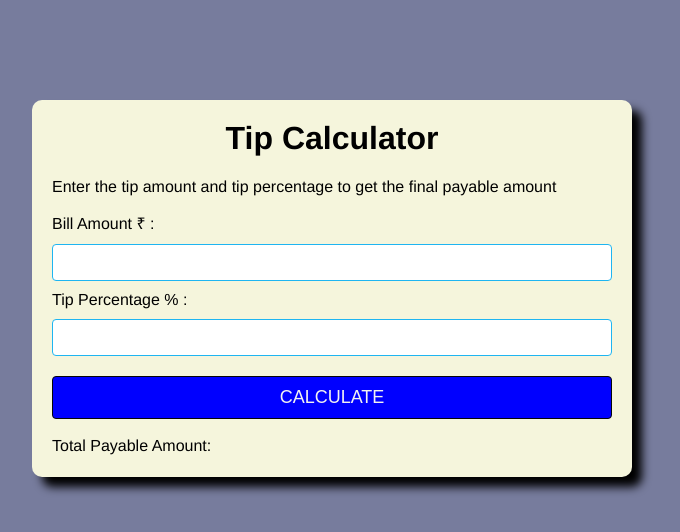
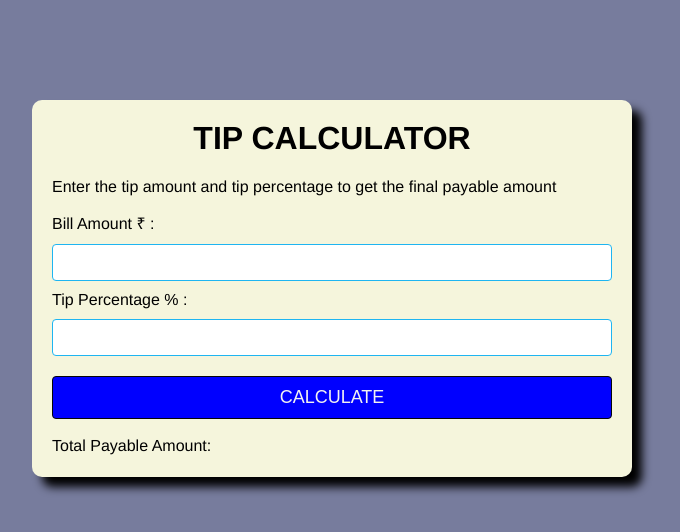
Before and after one commit to gowthamk1/TipCalculator, a plain HTML site: page index.html in a window 1280 px wide. Shown: the whole page, without its empty margins (308-988 px from the left). Drawn offline with Linux system fonts and the light colour scheme.

Commit message:
Updated files

```diff
--- a/index.html
+++ b/index.html
@@ -8,7 +8,7 @@
 </head>
 <body>
     <div class="container">
-        <h1>Tip Calculator</h1>
+        <h1>TIP CALCULATOR</h1>
         <p>Enter the tip amount and tip percentage to get the final payable amount</p>
         <label for="bill">Bill Amount ₹ :</label>
         <input type="number" id="bill">
```
